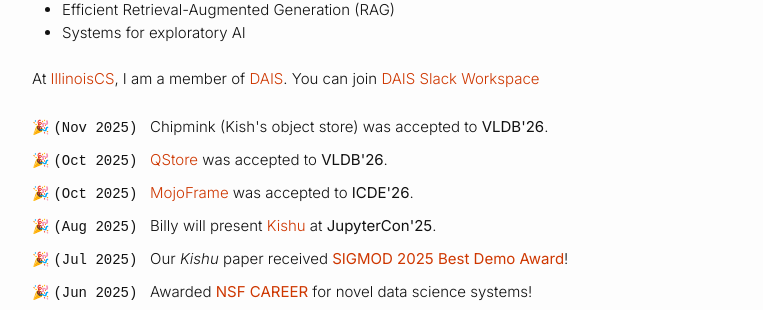
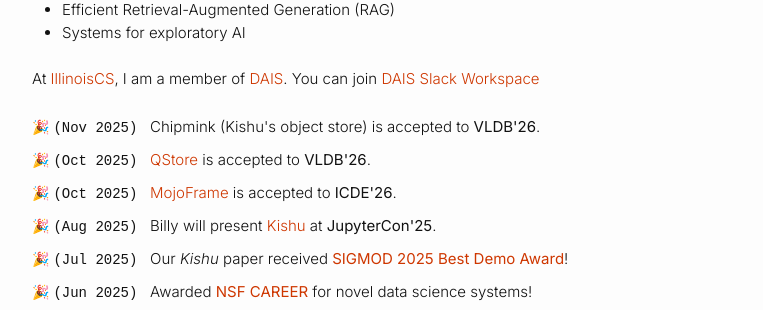
Before and after one commit to pyongjoo/pyongjoo.github.io, a Jekyll site: the page built from index.html, in a window 1280 px wide and 900 px high. Shown: the part 353-663 px from the top of the window, without its empty margins (218-981 px from the left). Built offline with Jekyll 4.4.1, drawn with Linux system fonts in a browser that asks for light colours.

Commit message:
typo fix

```diff
--- a/index.html
+++ b/index.html
@@ -52,9 +52,9 @@
 	<div class="row news-block">
 	    <div class="col-md-12 col-lg-12">
 		<!-- <p>I wrote <a href="https://www.reddit.com/r/UIUC/comments/10sa5uj/avoid_using_illinoisedu_email_for_important/">this Reddit post</a> regarding the university email issue. </p> -->
-        <p><span class="news-heading">🎉 <span style="font-family: monospace;">(Nov 2025)</span></span> &nbsp; Chipmink (Kish's object store) was accepted to <b>VLDB'26</b>.</p>
-		<p><span class="news-heading">🎉 <span style="font-family: monospace;">(Oct 2025)</span></span> &nbsp; <a href="https://arxiv.org/abs/2505.04081">QStore</a> was accepted to <b>VLDB'26</b>.</p>
-        <p><span class="news-heading">🎉 <span style="font-family: monospace;">(Oct 2025)</span></span> &nbsp; <a href="https://arxiv.org/abs/2505.04080">MojoFrame</a> was accepted to <b>ICDE'26</b>.</p>
+        <p><span class="news-heading">🎉 <span style="font-family: monospace;">(Nov 2025)</span></span> &nbsp; Chipmink (Kishu's object store) is accepted to <b>VLDB'26</b>.</p>
+		<p><span class="news-heading">🎉 <span style="font-family: monospace;">(Oct 2025)</span></span> &nbsp; <a href="https://arxiv.org/abs/2505.04081">QStore</a> is accepted to <b>VLDB'26</b>.</p>
+        <p><span class="news-heading">🎉 <span style="font-family: monospace;">(Oct 2025)</span></span> &nbsp; <a href="https://arxiv.org/abs/2505.04080">MojoFrame</a> is accepted to <b>ICDE'26</b>.</p>
         <p><span class="news-heading">🎉 <span style="font-family: monospace;">(Aug 2025)</span></span> &nbsp; Billy will present <a href="https://jupytercon2025.sched.com/event/28H5C/worlds-first-undoable-notebook-billy-li-university-of-illinois-urbana-champaign">Kishu</a> at <b>JupyterCon'25</b>.</p>
         <p><span class="news-heading">🎉 <span style="font-family: monospace;">(Jul 2025)</span></span> &nbsp; Our <i>Kishu</i> paper received <b><a href="https://2025.sigmod.org/sigmod_awards.shtml">SIGMOD 2025 Best Demo Award</a></b>!</p>
         <p><span class="news-heading">🎉 <span style="font-family: monospace;">(Jun 2025)</span></span> &nbsp; Awarded <a href="https://www.nsf.gov/awardsearch/show-award?AWD_ID=2440498"><b>NSF CAREER</b></a> for novel data science systems!</p>
```
